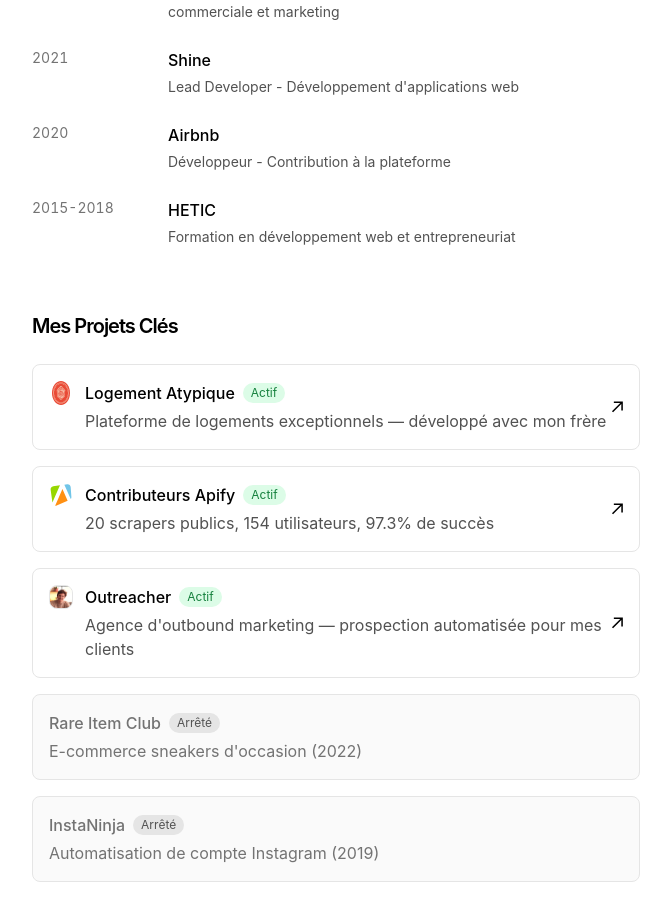
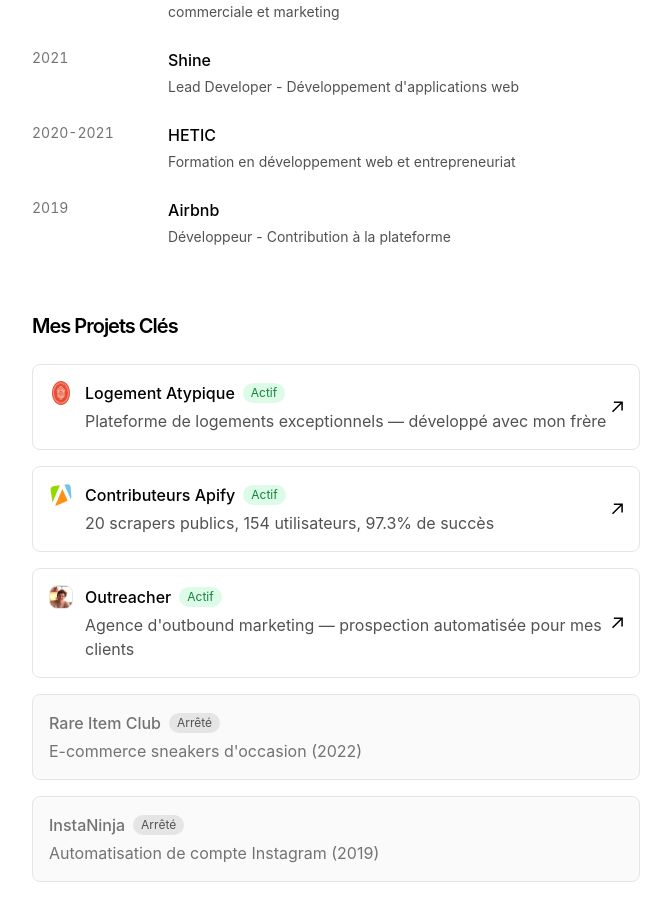
Before and after one commit to rcoco78/mon-blog, a Next.js app: page /a-propos in a window 1280 px wide. Shown: the part 901-1822 px from the top of the page, without its empty margins (304-975 px from the left). Built offline with nearby package versions, Linux system fonts and the light colour scheme; no server answers.

Commit message:
fix: correction dates et ordre chronologique Parcours
- HETIC: 2015-2018 → 2020-2021
- Airbnb: 2020 → 2019 (avant HETIC)
- Réorganisation ordre chronologique décroissant
- Cohérence temporelle du parcours

```diff
--- a/pages/a-propos.js
+++ b/pages/a-propos.js
@@ -78,17 +78,17 @@
             </div>
           </div>
           <div className="flex flex-col sm:flex-row sm:gap-6">
-            <div className="w-full sm:w-28 sm:flex-shrink-0 text-sm text-neutral-500 mb-1 sm:mb-0 tabular-nums pl-0">2020</div>
+            <div className="w-full sm:w-28 sm:flex-shrink-0 text-sm text-neutral-500 mb-1 sm:mb-0 tabular-nums pl-0">2020-2021</div>
+            <div className="flex-1 min-w-0">
+              <h3 className="font-medium mb-1">HETIC</h3>
+              <p className="text-neutral-600 dark:text-neutral-400 text-sm leading-relaxed">Formation en développement web et entrepreneuriat</p>
+            </div>
+          </div>
+          <div className="flex flex-col sm:flex-row sm:gap-6">
+            <div className="w-full sm:w-28 sm:flex-shrink-0 text-sm text-neutral-500 mb-1 sm:mb-0 tabular-nums pl-0">2019</div>
             <div className="flex-1 min-w-0">
               <h3 className="font-medium mb-1">Airbnb</h3>
               <p className="text-neutral-600 dark:text-neutral-400 text-sm leading-relaxed">Développeur - Contribution à la plateforme</p>
-            </div>
-          </div>
-          <div className="flex flex-col sm:flex-row sm:gap-6">
-            <div className="w-full sm:w-28 sm:flex-shrink-0 text-sm text-neutral-500 mb-1 sm:mb-0 tabular-nums pl-0">2015-2018</div>
-            <div className="flex-1 min-w-0">
-              <h3 className="font-medium mb-1">HETIC</h3>
-              <p className="text-neutral-600 dark:text-neutral-400 text-sm leading-relaxed">Formation en développement web et entrepreneuriat</p>
             </div>
           </div>
         </div>
```
